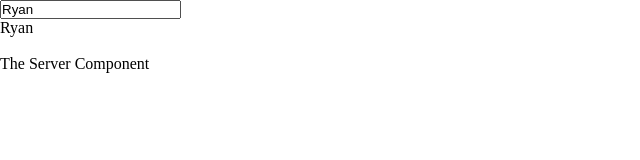
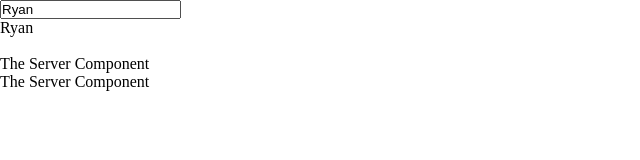
Before and after one commit to ryanwpb/angular-tutorial, an Angular app: page / in a window 1280 px wide. Shown: the top 160 px of the page, without its empty margins (0-640 px from the left). Built offline with nearby package versions, Linux system fonts and the light colour scheme.

Commit message:
Use CLI to create component and nest them.

```diff
--- a/src/app/app.component.html
+++ b/src/app/app.component.html
@@ -1,4 +1,4 @@
 <input type="text" [(ngModel)]="name" />
 <p>{{ name }}</p>
 <br />
-<app-server></app-server>
+<app-servers></app-servers>
--- a/src/app/app.module.ts
+++ b/src/app/app.module.ts
@@ -4,9 +4,10 @@ import { FormsModule } from '@angular/forms';
 
 import { AppComponent } from './app.component';
 import { ServerComponent } from './server/server.component';
+import { ServersComponent } from './servers/servers.component';
 
 @NgModule({
-  declarations: [AppComponent, ServerComponent],
+  declarations: [AppComponent, ServerComponent, ServersComponent],
   imports: [BrowserModule, FormsModule],
   providers: [],
   bootstrap: [AppComponent],
--- /dev/null
+++ b/src/app/servers/servers.component.html
@@ -0,0 +1,2 @@
+<app-server></app-server>
+<app-server></app-server>
--- /dev/null
+++ b/src/app/servers/servers.component.ts
@@ -0,0 +1,15 @@
+import { Component, OnInit } from '@angular/core';
+
+@Component({
+  selector: 'app-servers',
+  templateUrl: './servers.component.html',
+  styleUrls: ['./servers.component.css']
+})
+export class ServersComponent implements OnInit {
+
+  constructor() { }
+
+  ngOnInit(): void {
+  }
+
+}
```
Also changed, not shown: src/app/servers/servers.component.css (added).
